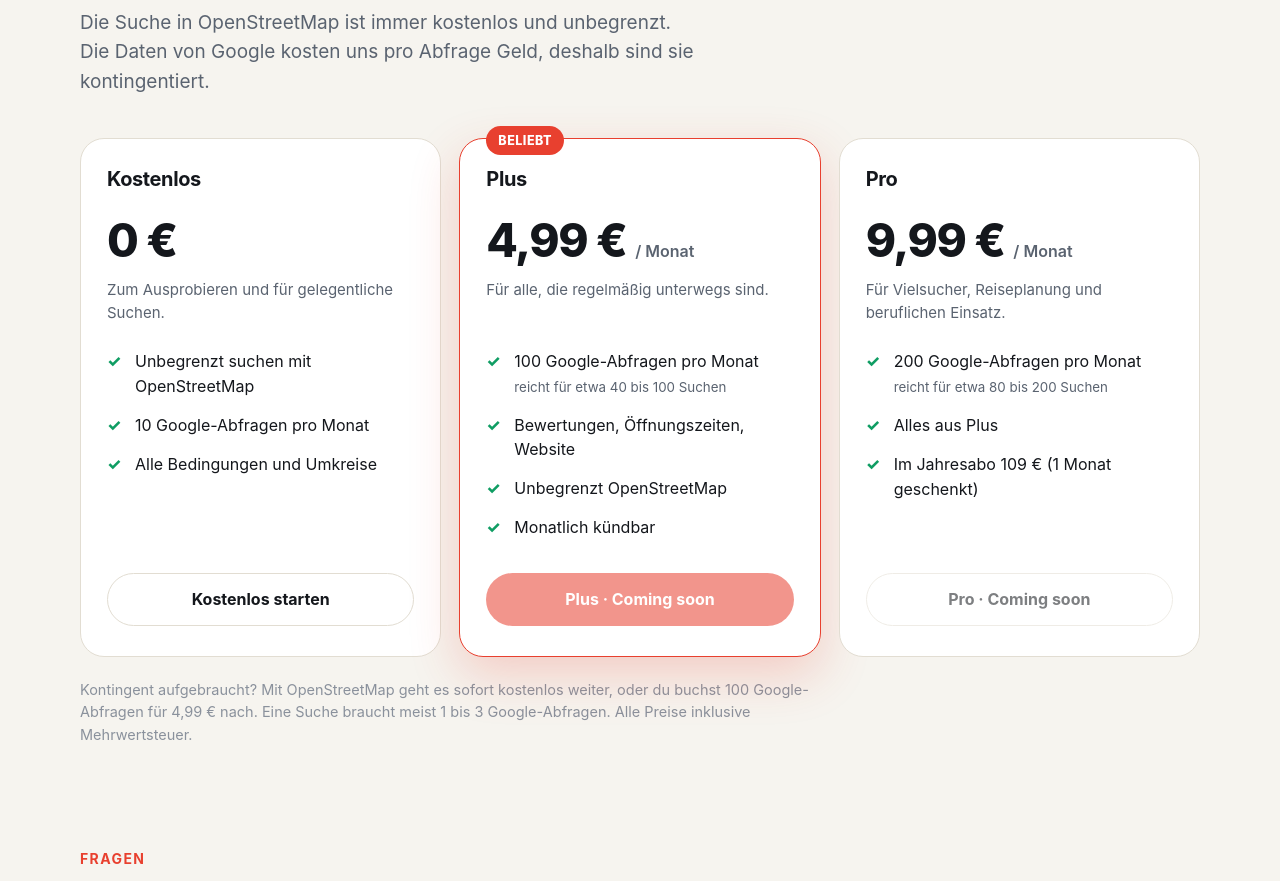
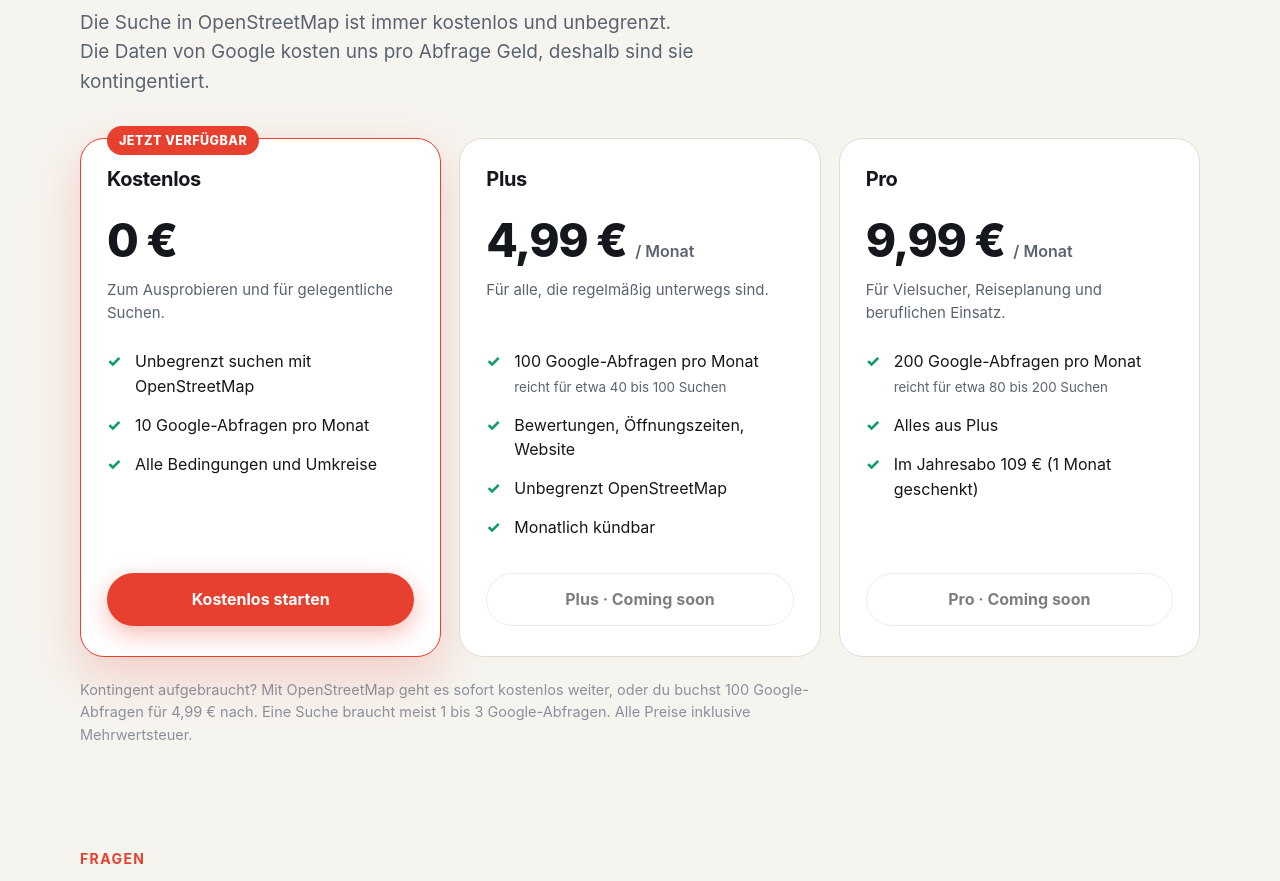
Before and after one commit to TopazUnionJK/bettermaps, a plain HTML site: page index.html in a window 1280 px wide. Shown: the part 3680-4561 px from the top of the page. Drawn offline with Linux system fonts and the light colour scheme.

Commit message:
Landingpage: Hervorhebung vom Plus- auf den Kostenlos-Tarif
Co-Authored-By: Claude Opus 5.5 <noreply@anthropic.com>

```diff
--- a/index.html
+++ b/index.html
@@ -331,7 +331,8 @@
     <h2>Kostenlos starten. Zahlen, wenn du mehr willst.</h2>
     <p class="lead">Die Suche in OpenStreetMap ist immer kostenlos und unbegrenzt. Die Daten von Google kosten uns pro Abfrage Geld, deshalb sind sie kontingentiert.</p>
     <div class="prices">
-      <div class="price">
+      <div class="price hot">
+        <div class="badge">JETZT VERFÜGBAR</div>
         <h3>Kostenlos</h3>
         <div class="amount">0 €</div>
         <div class="sub">Zum Ausprobieren und für gelegentliche Suchen.</div>
@@ -340,10 +341,9 @@
           <li>10 Google-Abfragen pro Monat</li>
           <li>Alle Bedingungen und Umkreise</li>
         </ul>
-        <a class="btn ghost" href="app/">Kostenlos starten</a>
+        <a class="btn primary" href="app/">Kostenlos starten</a>
       </div>
-      <div class="price hot">
-        <div class="badge">BELIEBT</div>
+      <div class="price">
         <h3>Plus</h3>
         <div class="amount">4,99 € <span>/ Monat</span></div>
         <div class="sub">Für alle, die regelmäßig unterwegs sind.</div>
@@ -353,7 +353,7 @@
           <li>Unbegrenzt OpenStreetMap</li>
           <li>Monatlich kündbar</li>
         </ul>
-        <span class="btn primary soon" aria-disabled="true">Plus · Coming soon</span>
+        <span class="btn ghost soon" aria-disabled="true">Plus · Coming soon</span>
       </div>
       <div class="price">
         <h3>Pro</h3>
```
